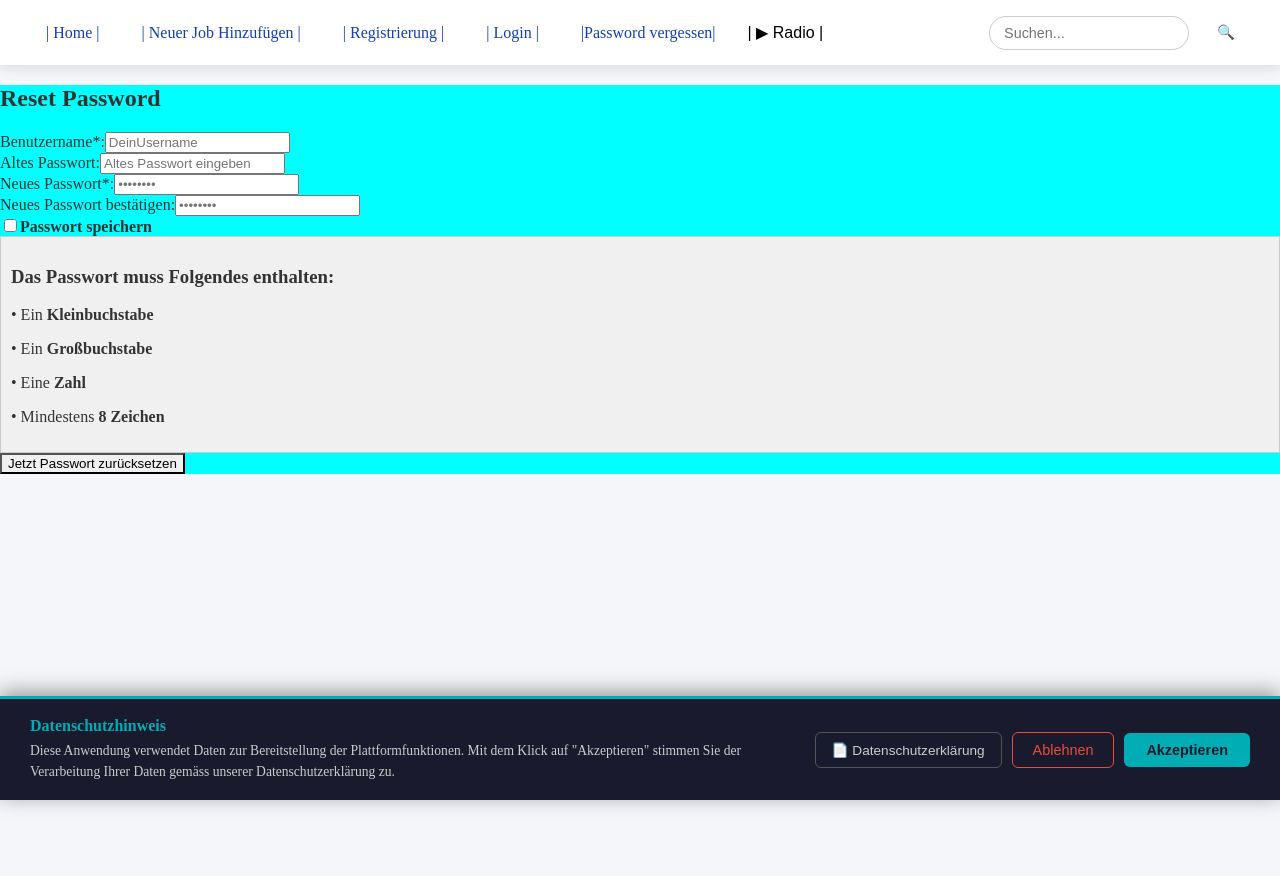
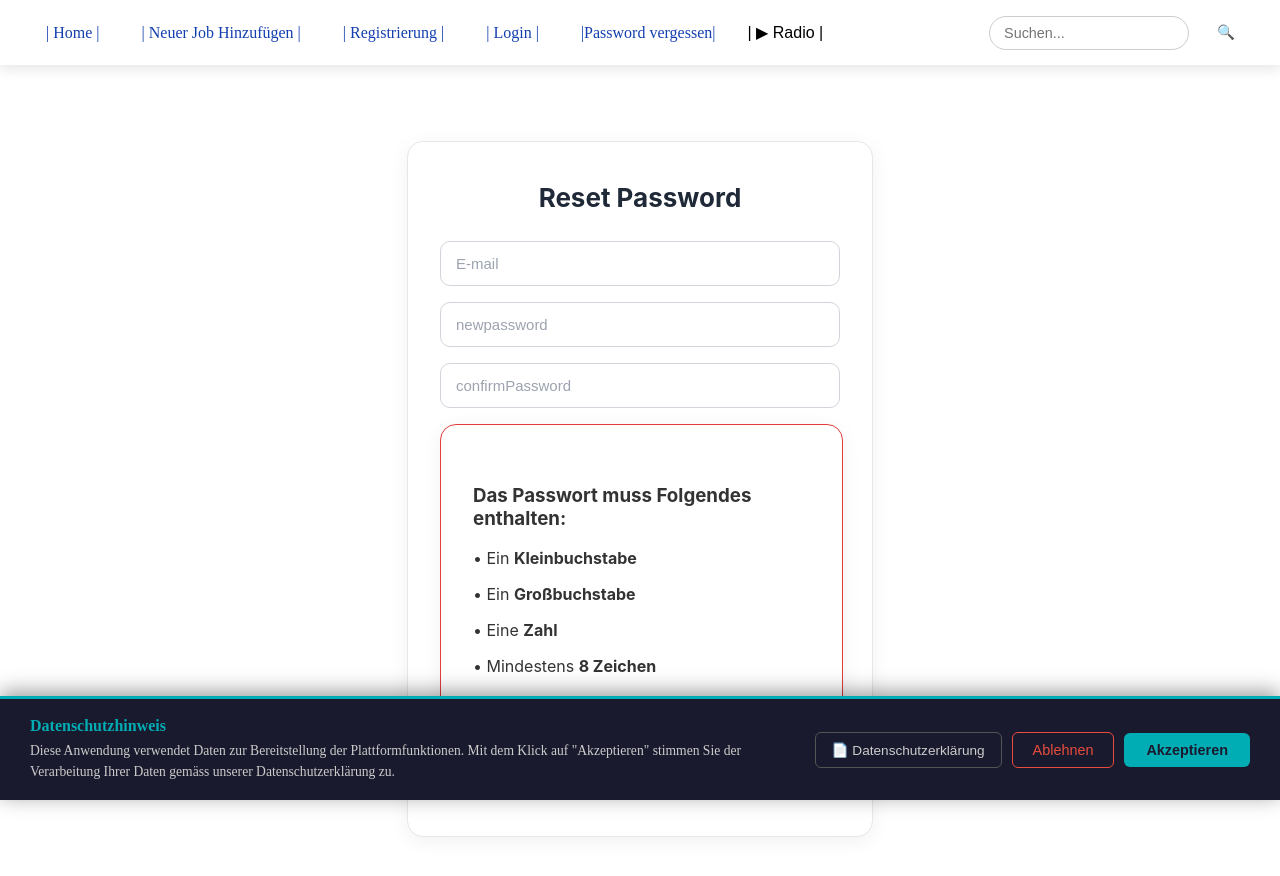
Before and after one commit to LeoKuhnZH/WISS-Praktikum-App, a React (Vite) app in the folder frontend/Praktikums_web/praktikum-web/: page /forgotpassword in a window 1280 px wide. Shown: the top 876 px of the page. Before the commit the page ends 800 px from the top, so only its background shows below. Built offline with nearby package versions, Linux system fonts and the light colour scheme.

Commit message:
add style in ForgotPassword.jsx

```diff
--- a/frontend/Praktikums_web/praktikum-web/src/pages/ForgotPassword.jsx
+++ b/frontend/Praktikums_web/praktikum-web/src/pages/ForgotPassword.jsx
@@ -1,6 +1,6 @@
 import  { useState } from 'react';
 import { useNavigate } from 'react-router-dom';
-
+import "./components/style/style.css";
 function ForgotPassword() {
     const navigate = useNavigate();
 
@@ -71,9 +71,10 @@ function ForgotPassword() {
     };
 
     return (
-        <div className="login-hintergrund-rot min-h-screen flex items-center justify-center">
-            <div className="form-karte bg-white p-8 rounded-xl shadow-md w-full max-w-md">
-                <h2 className="form-titel text-2xl font-bold mb-6 reset-password2 text-center">Reset Password</h2>
+        <div className="lg-page">
+            <div className="lg-card">
+                <h1 className="lg-title">Reset Password</h1>
+                <br></br>
 
                 {/* Fehlermeldung im UI anzeigen */}
                 {error && (
@@ -82,12 +83,12 @@ function ForgotPassword() {
                     </div>
                 )}
 
-                <form onSubmit={handleSubmit} className="space-y-6">
+                <form onSubmit={handleSubmit} >
                     {/* Benutzername Feld */}
-                    <div>
-                        <label htmlFor="username" className="block text-sm font-medium text-gray-700 mb-1">
-                            Benutzername*:
-                        </label>
+
+
+
+                    <div className="lg-field">
                         <input
                             id="username"
                             name="username"
@@ -95,33 +96,17 @@ function ForgotPassword() {
                             required
                             value={formData.username}
                             onChange={handleChange}
-                            className="w-full px-4 py-2 border border-gray-300 rounded-lg focus:ring-2 focus:ring-blue-500 focus:border-blue-500 outline-none transition"
-                            placeholder="DeinUsername"
+                            className="lg-input"
+                            placeholder="E-mail"
                         />
                     </div>
 
-                    {/* Altes Passwort Feld */}
-                    <div>
-                        <label htmlFor="oldpassword" className="block text-sm font-medium text-gray-700 mb-1">
-                            Altes Passwort:
-                        </label>
-                        <input
-                            id="oldpassword"
-                            name="oldpassword"
-                            type="password"
-                            required
-                            value={formData.oldpassword}
-                            onChange={handleChange}
-                            className="w-full px-4 py-2 border border-gray-300 rounded-lg focus:ring-2 focus:ring-blue-500 focus:border-blue-500 outline-none transition"
-                            placeholder="Altes Passwort eingeben"
-                        />
-                    </div>
+
+
 
                     {/* Neues Passwort Feld */}
-                    <div>
-                        <label htmlFor="newpassword" className="block text-sm font-medium text-gray-700 mb-1">
-                            Neues Passwort*:
-                        </label>
+                    <div className="lg-field">
+
                         <input
                             id="newpassword"
                             name="newpassword"
@@ -129,16 +114,14 @@ function ForgotPassword() {
                             required
                             value={formData.newpassword}
                             onChange={handleChange}
-                            className="w-full px-4 py-2 border border-gray-300 rounded-lg focus:ring-2 focus:ring-blue-500 focus:border-blue-500 outline-none transition"
-                            placeholder="••••••••"
+                            placeholder="newpassword"
+                            className="lg-input"
                         />
                     </div>
 
                     {/* Passwort bestätigen Feld */}
-                    <div>
-                        <label htmlFor="confirmPassword" className="block text-sm font-medium text-gray-700 mb-1">
-                            Neues Passwort bestätigen:
-                        </label>
+                    <div className="lg-field">
+
                         <input
                             id="confirmPassword"
                             name="confirmPassword"
@@ -146,28 +129,16 @@ function ForgotPassword() {
                             required
                             value={formData.confirmPassword}
                             onChange={handleChange}
-                            className="w-full px-4 py-2 border border-gray-300 rounded-lg focus:ring-2 focus:ring-blue-500 focus:border-blue-500 outline-none transition"
-                            placeholder="••••••••"
+                            className="lg-input"
+                            placeholder="confirmPassword"
                         />
                     </div>
 
                     {/* Remember Me Checkbox */}
-                    <div className="flex items-center gap-2">
-                        <input
-                            type="checkbox"
-                            id="rememberMe"
-                            name="rememberMe"
-                            checked={formData.rememberMe}
-                            onChange={handleChange}
-                            className="rounded text-blue-600 focus:ring-blue-500"
-                        />
-                        <label htmlFor="rememberMe" className="text-sm text-gray-700">
-                            <b>Passwort speichern</b>
-                        </label>
-                    </div>
+
 
                     {/* Live-Validierungs-Box */}
-                    <div id="message" className="password-box p-4 bg-gray-50 rounded-lg border border-gray-200">
+                    <div className="rg-card">
                         <h3 className="title font-semibold text-sm mb-2 text-gray-700">Das Passwort muss Folgendes enthalten:</h3>
 
                         <p id="letter" className={hasLower ? 'text-green-600 text-sm' : 'text-red-500 text-sm'}>
@@ -188,9 +159,10 @@ function ForgotPassword() {
                     </div>
 
                     {/* Button zum Abschicken */}
+                    <br></br>
                     <button
                         type="submit"
-                        className="w-full bg-blue-600 hover:bg-blue-700 text-white font-medium py-2 rounded-lg reset-password transition"
+                        className="lg-btn"
                     >
                         Jetzt Passwort zurücksetzen
                     </button>
```
